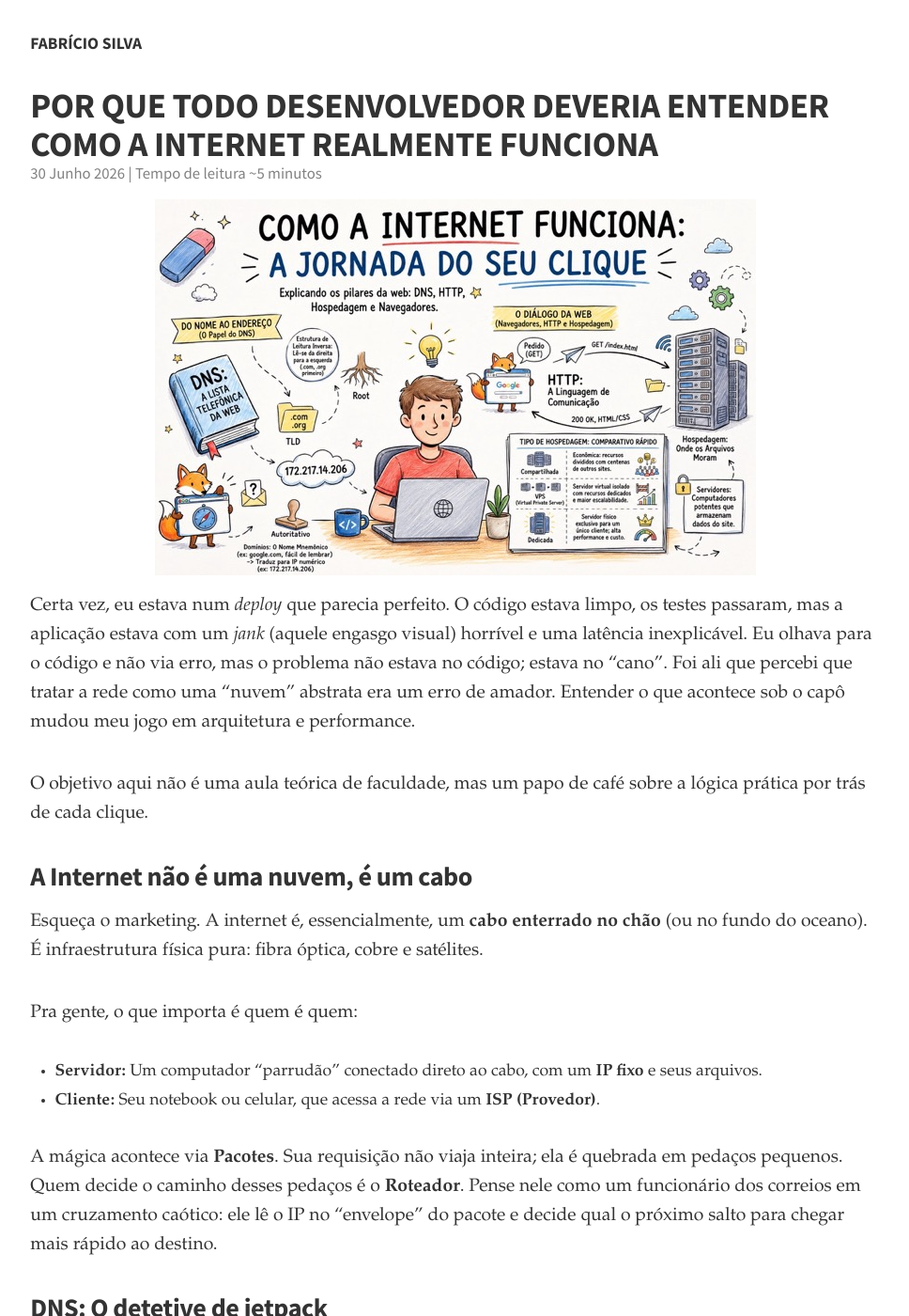
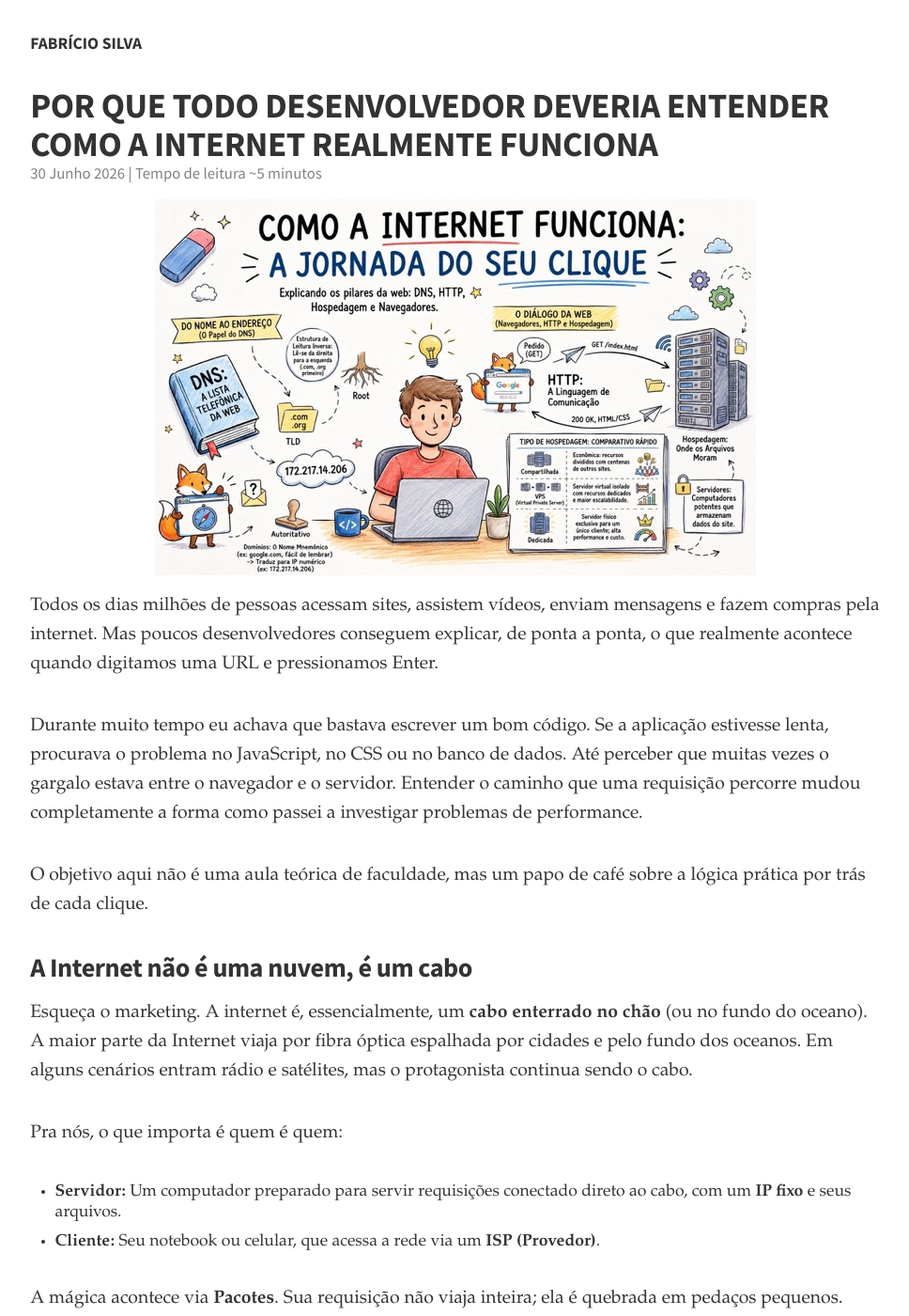
Before and after one commit to fabriciofmsilva/fabriciofmsilva.github.io, a Jekyll site: the page built from _posts/2025-06-30-internet.md, in a window 1280 px wide and 1400 px high. Shown: the whole window at 94% size, without its empty margins (159-1127 px from the left). Built offline with Jekyll 4.4.1, drawn with Linux system fonts in a browser that asks for light colours; some of the changed text lies outside the part shown.

Commit message:
update internet post

```diff
--- a/_posts/2025-06-30-internet.md
+++ b/_posts/2025-06-30-internet.md
@@ -3,24 +3,26 @@
 title: Por que todo desenvolvedor deveria entender como a internet realmente funciona
 description: Uma breve introdução os conceitos básicos de como a Internet funciona
 date: 2026-06-30 00:30:00
-last-update: 2026-06-30 00:30:00
+last-update: 2026-06-30 21:04:00
 categories: internet
 tags: internet
 image: /img/2026/internet.jpeg
 image-alt: CSS
 ---
 
-Certa vez, eu estava num *deploy* que parecia perfeito. O código estava limpo, os testes passaram, mas a aplicação estava com um *jank* (aquele engasgo visual) horrível e uma latência inexplicável. Eu olhava para o código e não via erro, mas o problema não estava no código; estava no "cano". Foi ali que percebi que tratar a rede como uma "nuvem" abstrata era um erro de amador. Entender o que acontece sob o capô mudou meu jogo em arquitetura e performance.
+Todos os dias milhões de pessoas acessam sites, assistem vídeos, enviam mensagens e fazem compras pela internet. Mas poucos desenvolvedores conseguem explicar, de ponta a ponta, o que realmente acontece quando digitamos uma URL e pressionamos Enter.
+
+Durante muito tempo eu achava que bastava escrever um bom código. Se a aplicação estivesse lenta, procurava o problema no JavaScript, no CSS ou no banco de dados. Até perceber que muitas vezes o gargalo estava entre o navegador e o servidor. Entender o caminho que uma requisição percorre mudou completamente a forma como passei a investigar problemas de performance.
 
 O objetivo aqui não é uma aula teórica de faculdade, mas um papo de café sobre a lógica prática por trás de cada clique.
 
 ## A Internet não é uma nuvem, é um cabo
 
-Esqueça o marketing. A internet é, essencialmente, um **cabo enterrado no chão** (ou no fundo do oceano). É infraestrutura física pura: fibra óptica, cobre e satélites.
+Esqueça o marketing. A internet é, essencialmente, um **cabo enterrado no chão** (ou no fundo do oceano). A maior parte da Internet viaja por fibra óptica espalhada por cidades e pelo fundo dos oceanos. Em alguns cenários entram rádio e satélites, mas o protagonista continua sendo o cabo.
 
-Pra gente, o que importa é quem é quem:
+Pra nós, o que importa é quem é quem:
 
-- **Servidor:** Um computador "parrudão" conectado direto ao cabo, com um **IP fixo** e seus arquivos.
+- **Servidor:** Um computador preparado para servir requisições conectado direto ao cabo, com um **IP fixo** e seus arquivos.
 - **Cliente:** Seu notebook ou celular, que acessa a rede via um **ISP (Provedor)**.
 
 A mágica acontece via **Pacotes**. Sua requisição não viaja inteira; ela é quebrada em pedaços pequenos. Quem decide o caminho desses pedaços é o **Roteador**. Pense nele como um funcionário dos correios em um cruzamento caótico: ele lê o IP no "envelope" do pacote e decide qual o próximo salto para chegar mais rápido ao destino.
@@ -50,7 +54,7 @@
 
 ## HTTP e o custo invisível das "8 viagens"
 
-O HTTP é o protocolo de conversa. Mas essa conversa tem um custo de tempo (latência) que muitos ignoram. Para estabelecer uma conexão segura (HTTPS), o navegador faz cerca de **8 round trips** (viagens de ida e volta): DNS + Handshake TCP + Handshake TLS.
+O HTTP é o protocolo de conversa. Mas essa conversa tem um custo de tempo (latência) que muitos ignoram. Para estabelecer uma conexão pode exigir várias viagens de ida e volta entre cliente e servidor. Cada uma delas acrescenta alguns milissegundos de latência.
 
 - **HTTP/1.1:** O clássico. O problema? **Head-of-line blocking**. Se uma imagem pesada travasse no cano, nada mais passava naquela conexão.
 - **HTTP/2:** Introduziu o **Multiplexing**. Agora passamos várias conversas (streams) no mesmo cano TCP. Mas se um pacote TCP se perdesse, o cano inteiro ainda parava para esperar a retransmissão.
@@ -76,7 +80,9 @@
 
 Saber o que acontece nesses milissegundos — desde o cabo submarino até a pintura de pixels na GPU — é o que separa quem "faz sites" de quem constrói sistemas resilientes. Da próxima vez que você encontrar um problema de performance, não olhe só para o seu `for` loop; olhe para o handshake, para o bloqueio do CSSOM e para a quantidade de round-trips.
 
-Depois de entender tudo isso, você ainda consegue ver um simples "Hello World" da mesma forma?
+Da próxima vez que você abrir um site, lembre-se: aquele clique atravessou cabos, protocolos, servidores e dezenas de decisões de engenharia antes de chegar à sua tela. Depois de entender tudo isso, você ainda consegue ver um simples "Hello World" da mesma forma?
+
+Foi estudando esses fundamentos que passei a enxergar a Web de outra forma. Frameworks mudam, bibliotecas surgem e desaparecem, mas protocolos, redes e navegadores continuam sendo a base sobre a qual tudo é construído. Quanto melhor entendemos esses alicerces, melhores decisões tomamos no dia a dia.
 
 ## Referências
 
```
Also changed, not shown: other parts of _posts/2025-06-30-internet.md (+2 -0 lines).
